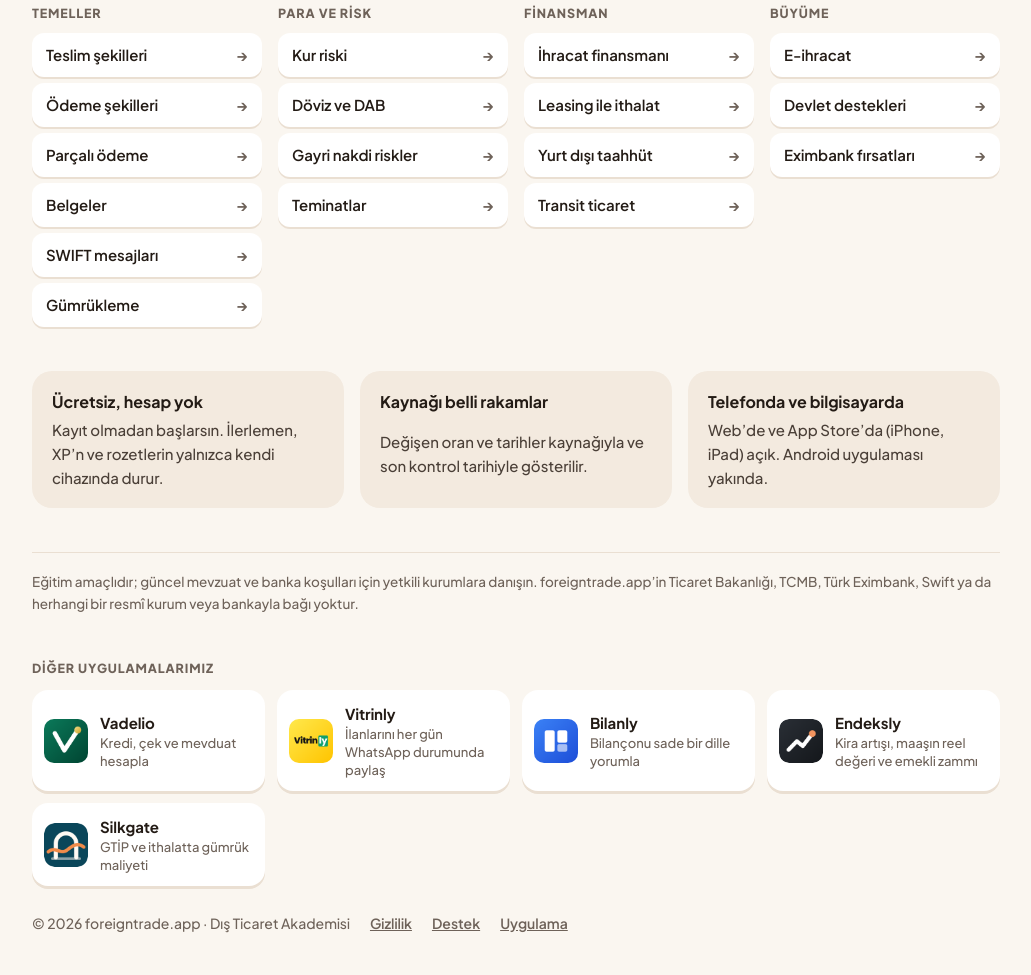
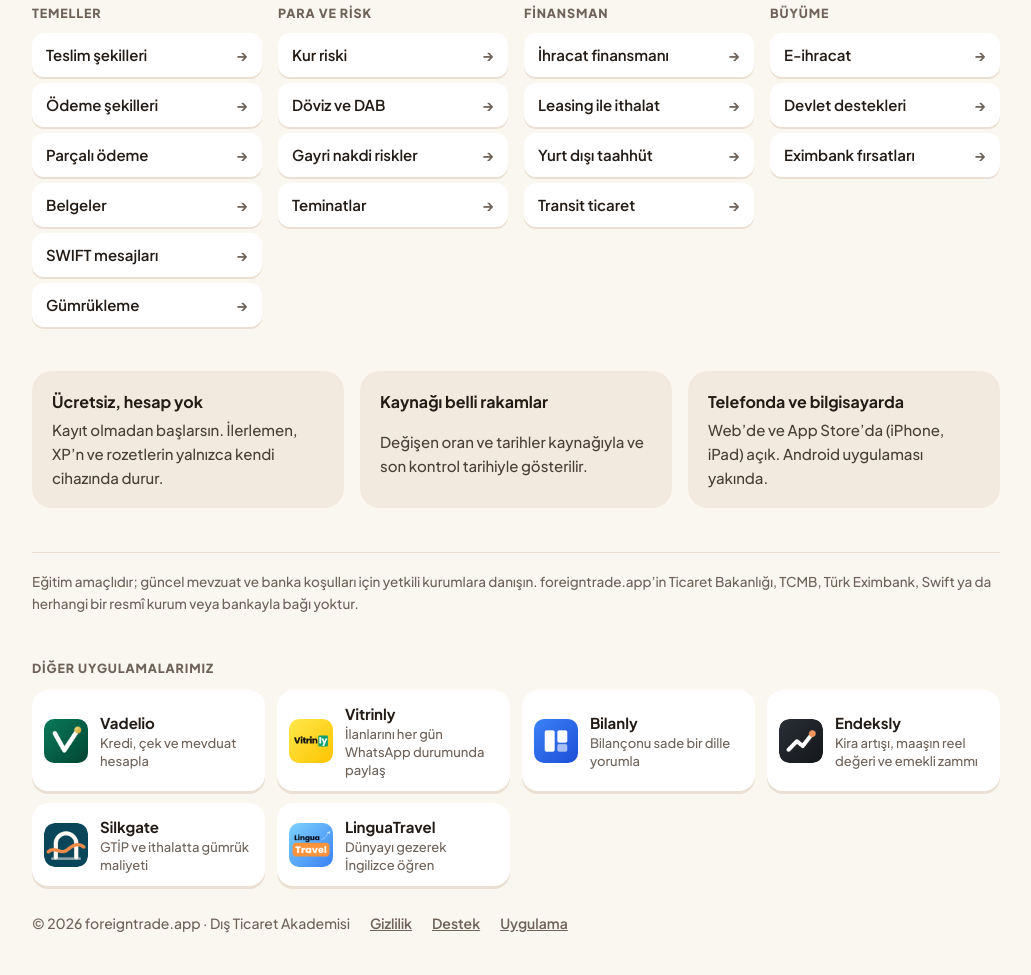
Before and after one commit to mahsunse-maker/foreigntrade-site, a plain HTML site: page public/index.html in a window 1280 px wide. Shown: the part 1343-2318 px from the top of the page, without its empty margins (124-1155 px from the left). Drawn offline with Linux system fonts and the light colour scheme.

Commit message:
Diğer uygulamalarımız: LinguaTravel eklendi
Co-Authored-By: Claude Opus 5.5 <noreply@anthropic.com>

```diff
--- a/public/index.html
+++ b/public/index.html
@@ -272,6 +272,7 @@ aside{padding-block:36px 0}
       <a class="app" href="https://bilanly.app/" target="_blank" rel="noopener"><img src="/apps/bilanly.png" alt="" width="44" height="44"><div><b>Bilanly</b><span>Bilançonu sade bir dille yorumla</span></div></a>
       <a class="app" href="https://endeksly.com/" target="_blank" rel="noopener"><img src="/apps/endeksly.png" alt="" width="44" height="44"><div><b>Endeksly</b><span>Kira artışı, maaşın reel değeri ve emekli zammı</span></div></a>
       <a class="app" href="https://silkgate.app/" target="_blank" rel="noopener"><img src="/apps/silkgate.png" alt="" width="44" height="44"><div><b>Silkgate</b><span>GTİP ve ithalatta gümrük maliyeti</span></div></a>
+      <a class="app" href="https://linguatravel.app/" target="_blank" rel="noopener"><img src="/apps/linguatravel.png" alt="" width="44" height="44"><div><b>LinguaTravel</b><span>Dünyayı gezerek İngilizce öğren</span></div></a>
     </div>
   </div>
 </aside>
```
Also changed, not shown: public/apps/linguatravel.png (added).
